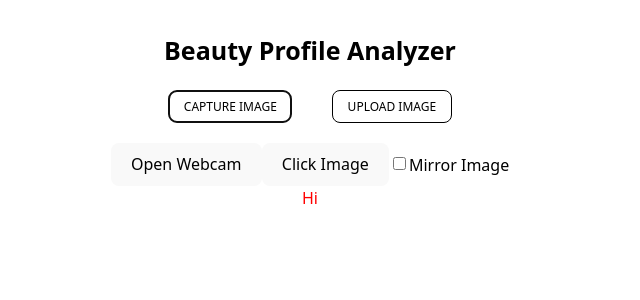
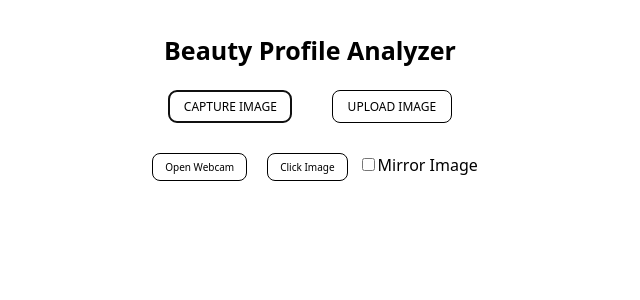
Before and after one commit to aishwindersandhu/demoaApp, a React (Vite) app in the folder my-portfolio/: page / in a window 1280 px wide. Both pictures are taken after a click on the button "CAPTURE IMAGE". Shown: the top 300 px of the page, without its empty margins (330-970 px from the left). Built offline with nearby package versions, Linux system fonts and the light colour scheme.

Commit message:
Changes to structure

```diff
--- a/my-portfolio/src/components/faceCapture.tsx
+++ b/my-portfolio/src/components/faceCapture.tsx
@@ -1,20 +1,19 @@
 import { useState, useRef, useCallback, useEffect } from "react";
 import { updateImage } from "../reducers/imageSlice";
 import { useDispatch } from 'react-redux';
+import '../styles/faceCapture.css';
 import Webcam from "react-webcam";
 
 const FaceCapture = () => {
   const dispatch = useDispatch();
   const webcamRef = useRef<any>(null); //Ref for camera
   const [isWebcamOpen, setIsWebcamOpen] = useState(false); // State to toggle webcam
-  const [imgSrc, setImgSrc] = useState(null); // State to store the captured image
   const [mirrored, setMirrored] = useState(false); //State for mirroring the image
 
   const saveImage = useCallback(() => {
     if (webcamRef.current !== null) {
       const imageSrc = webcamRef.current.getScreenshot();
       //store it in redux store or make an api call in case of storing it in DB
-      setImgSrc(imageSrc);
       //dispatch relevant actions
       dispatch(updateImage(imageSrc));
       setIsWebcamOpen(false);
@@ -22,10 +21,14 @@ const FaceCapture = () => {
   }, [webcamRef]);
 
   return (
-    <div>
+    <div >
       <div>
-        <button onClick={() => setIsWebcamOpen(true)}>Open Webcam</button>
-        <button onClick={() => saveImage()}>Click Image</button>
+        <button
+          className='face-capture-buttons'
+          onClick={() => setIsWebcamOpen(true)}>Open Webcam</button>
+        <button
+          className='face-capture-buttons'
+          onClick={() => saveImage()}>Click Image</button>
         <input type="checkbox"
           checked={mirrored}
           onClick={(e) => {
@@ -42,13 +45,12 @@ const FaceCapture = () => {
           isWebcamOpen && (
             <Webcam
               ref={webcamRef}
+              height={200}
+              width={300}
               mirrored={mirrored}>
             </Webcam>
           )
         }
-        {/* {
-          !isWebcamOpen && imgSrc && (<img src={imgSrc}></img>)
-        } */}
 
       </div >
     </div >
--- a/my-portfolio/src/components/userUpload.tsx
+++ b/my-portfolio/src/components/userUpload.tsx
@@ -1,11 +1,17 @@
-import {useState, useRef} from 'react';
-
+import { useState, useRef } from 'react';
+import { RootState } from '../redux/store';
+import { useSelector } from 'react-redux';
+import '../styles/userUpload.css';
 
 export const UserImage = () => {
+  //consume state variable and display it to user.
+  const imageSrc = useSelector((state: RootState) => { return state.imageReducer.imageLink });
 
-  return(
-    <div style={{color:'red'}}>
-      Hi
+  return (
+    <div >
+      {
+        imageSrc && (<img src={imageSrc} alt='Image Preview' height={200} width={300}/>)
+      }
     </div>
   )
 }
--- /dev/null
+++ b/my-portfolio/src/styles/faceCapture.css
@@ -0,0 +1,8 @@
+.face-capture-buttons{
+    margin: 10px;
+    width: auto;
+    font-size: 10px;
+    color: black;
+    background: none;
+    border: 1px solid;
+}
--- /dev/null
+++ b/my-portfolio/src/styles/userUpload.css
@@ -0,0 +1,6 @@
+.user-image-preview {
+  border: 1px solid black;
+  width: 500px;
+  height: 200px;
+  margin-left: 25%;
+}
```
